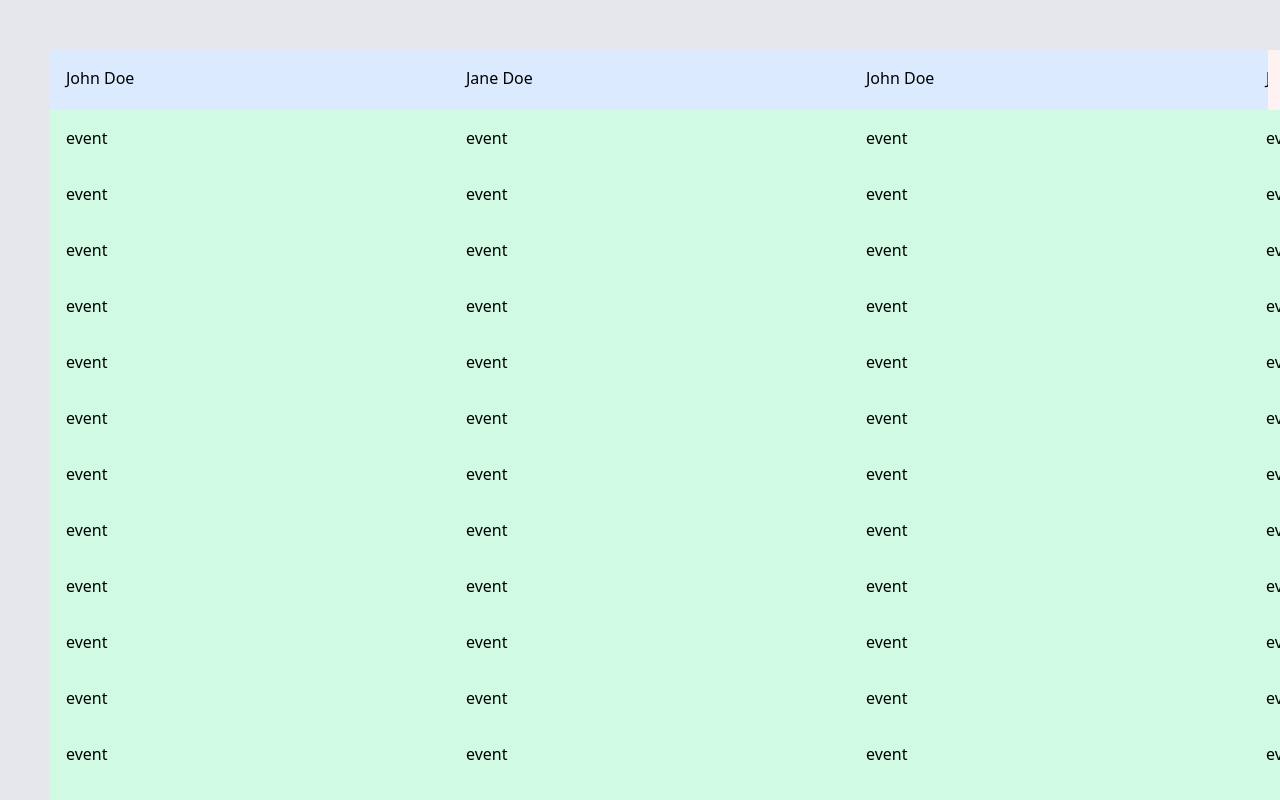
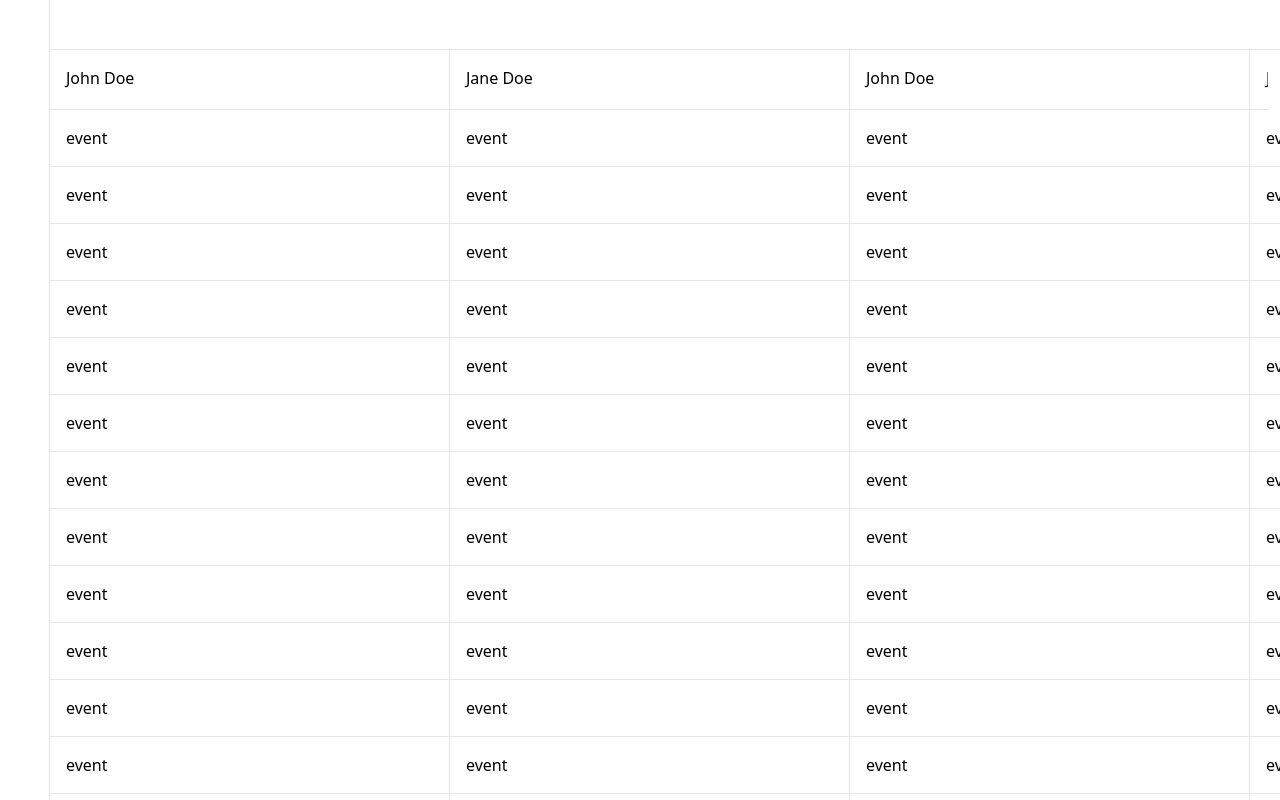
Before and after one commit to glocore/vet-planner, a Next.js app: page / in a window 1280 px wide. Built offline with nearby package versions, Linux system fonts and the light colour scheme.

Commit message:
remove background colors from components

```diff
--- a/src/components/AppBar.jsx
+++ b/src/components/AppBar.jsx
@@ -2,7 +2,11 @@ import clsx from "clsx";
 import styles from "./appBar/appBar.module.css";
 
 const AppBar = () => {
-  return <div className={clsx([styles["app-bar-root"], "bg-gray-200"])} />;
+  return (
+    <div
+      className={clsx([styles["app-bar-root"], "border-b border-gray-200"])}
+    />
+  );
 };
 
 export { AppBar };
--- a/src/components/Calendar.jsx
+++ b/src/components/Calendar.jsx
@@ -23,7 +23,7 @@ const Calendar = () => {
 
   return (
     <>
-      <div className={clsx(["bg-red-50", styles["calendar-root"]])}>
+      <div className={clsx([styles["calendar-root"]])}>
         <div
           id="headerdiv"
           ref={headerRef}
@@ -36,7 +36,7 @@ const Calendar = () => {
             <div
               key={index}
               className={clsx([
-                "bg-blue-100 w-full p-4",
+                "border-b border-r border-gray-200 w-full p-4",
                 styles["column-header"],
               ])}
             >
@@ -54,10 +54,15 @@ const Calendar = () => {
           {names.map((_, index) => (
             <div
               key={index}
-              className={clsx(["bg-white w-full block", styles["column-root"]])}
+              className={clsx(["w-full block", styles["column-root"]])}
             >
               {events.map((event, index) => (
-                <div key={index} className={clsx(["p-4 w-full bg-green-100"])}>
+                <div
+                  key={index}
+                  className={clsx([
+                    "p-4 w-full border-b border-r border-gray-200",
+                  ])}
+                >
                   {event}
                 </div>
               ))}
--- a/src/components/NavRail.jsx
+++ b/src/components/NavRail.jsx
@@ -1,7 +1,11 @@
 import clsx from "clsx";
 import styles from "./navRail/navRail.module.css";
 const NavRail = () => {
-  return <div className={clsx(["bg-gray-200", styles["nav-rail-root"]])}></div>;
+  return (
+    <div
+      className={clsx(["border-r border-gray-200", styles["nav-rail-root"]])}
+    ></div>
+  );
 };
 
 export { NavRail };
--- a/src/styles/globals.css
+++ b/src/styles/globals.css
@@ -7,4 +7,5 @@
   --nav-rail-width: 50px;
   --column-min-width: 400px;
   --scrollbar-thickness: 12px;
+  --time-column-width: 50px;
 }
```
